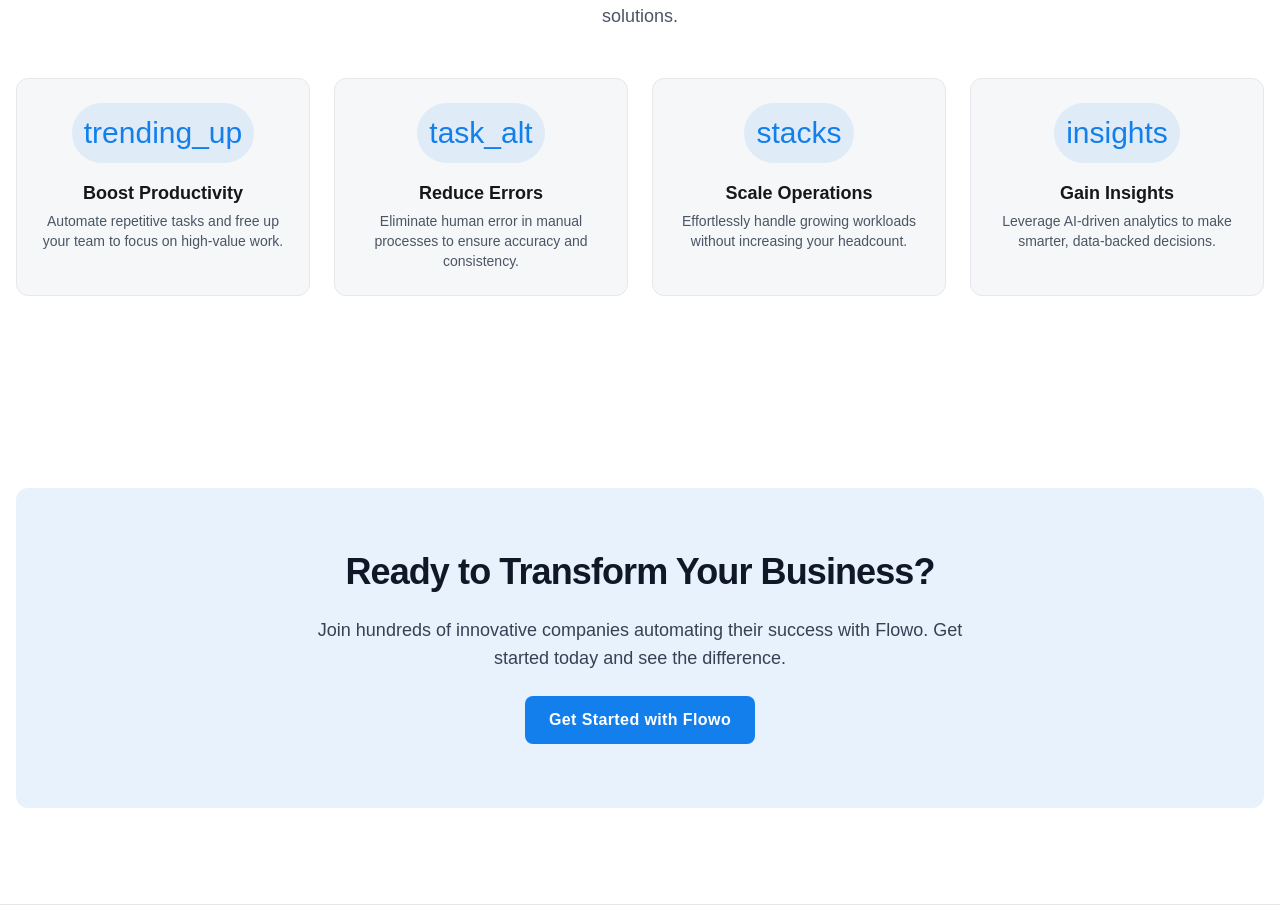
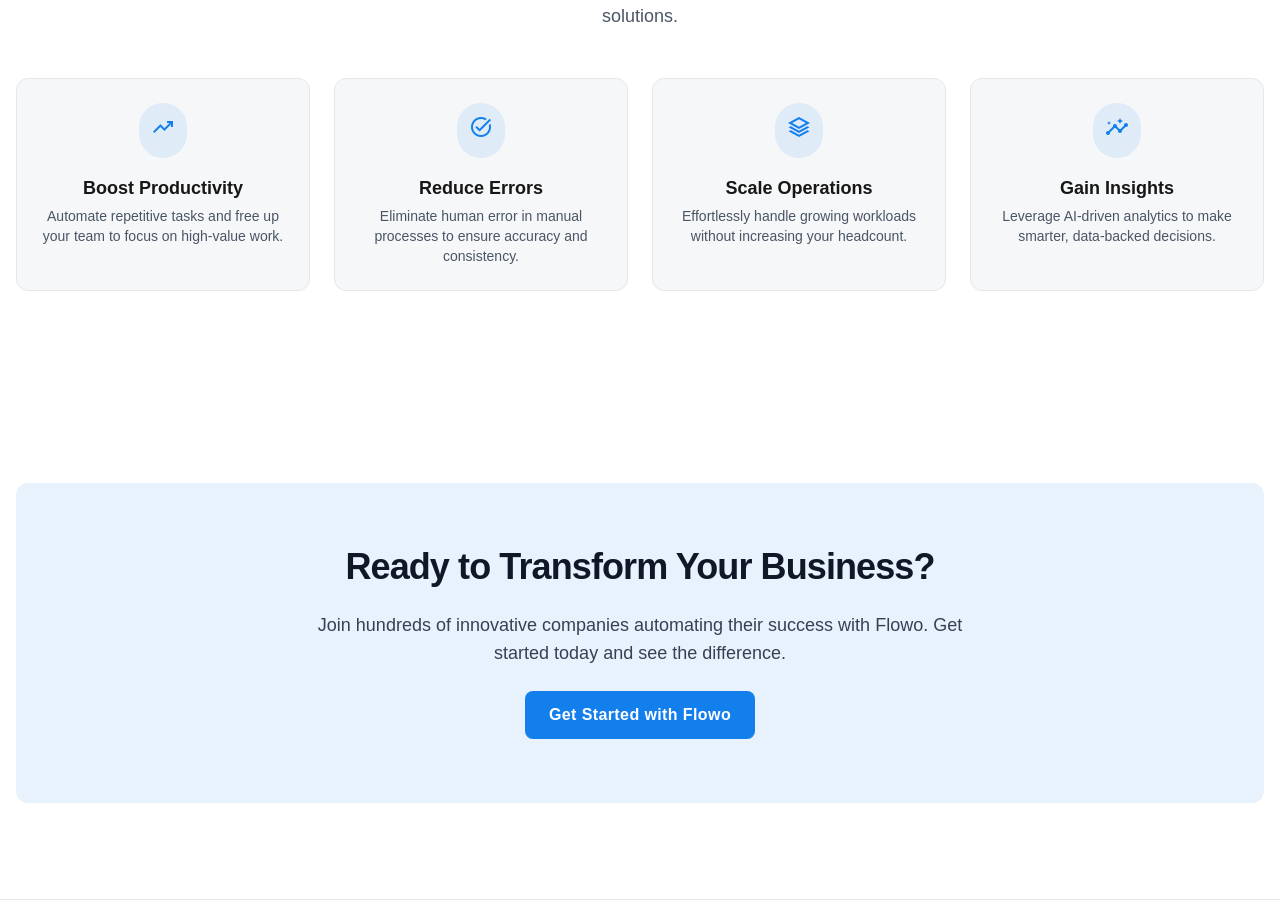
Before and after one commit to anasfarock/flowo, a Next.js app: page / in a window 1280 px wide. Shown: the part 1009-1921 px from the top of the page. Built offline with nearby package versions, Linux system fonts and the light colour scheme.

Commit message:
fixed material icons issue

```diff
--- a/app/globals.css
+++ b/app/globals.css
@@ -4,6 +4,20 @@
   --color-primary: #137fec;
   --color-background-light: #f6f7f8;
   --color-background-dark: #101922;
+}
+
+.material-symbols-outlined {
+  font-family: "Material Symbols Outlined";
+  font-weight: normal;
+  font-style: normal;
+  font-size: 24px;
+  display: inline-block;
+  line-height: 1;
+  text-transform: none;
+  letter-spacing: normal;
+  word-wrap: normal;
+  white-space: nowrap;
+  direction: ltr;
 }
 
 :root {
--- a/app/layout.tsx
+++ b/app/layout.tsx
@@ -1,6 +1,14 @@
 import type { Metadata } from "next";
 import { Inter } from "next/font/google";
 import "./globals.css";
+
+const materialSymbols = () => {
+  const link = document.createElement("link");
+  link.rel = "stylesheet";
+  link.href =
+    "https://fonts.googleapis.com/css2?family=Material+Symbols+Outlined:opsz,wght,FILL,GRAD@20..48,100..700,0..1,-50..200";
+  return link;
+};
 
 const inter = Inter({
   variable: "--font-inter",
@@ -21,6 +29,12 @@
 }>) {
   return (
     <html lang="en" suppressHydrationWarning>
+      <head>
+        <link
+          rel="stylesheet"
+          href="https://fonts.googleapis.com/css2?family=Material+Symbols+Outlined:opsz,wght,FILL,GRAD@20..48,100..700,0..1,-50..200"
+        />
+      </head>
       <body
         className={`${inter.variable} font-display bg-background-light dark:bg-background-dark text-[#101922] dark:text-background-light antialiased`}
       >
```
